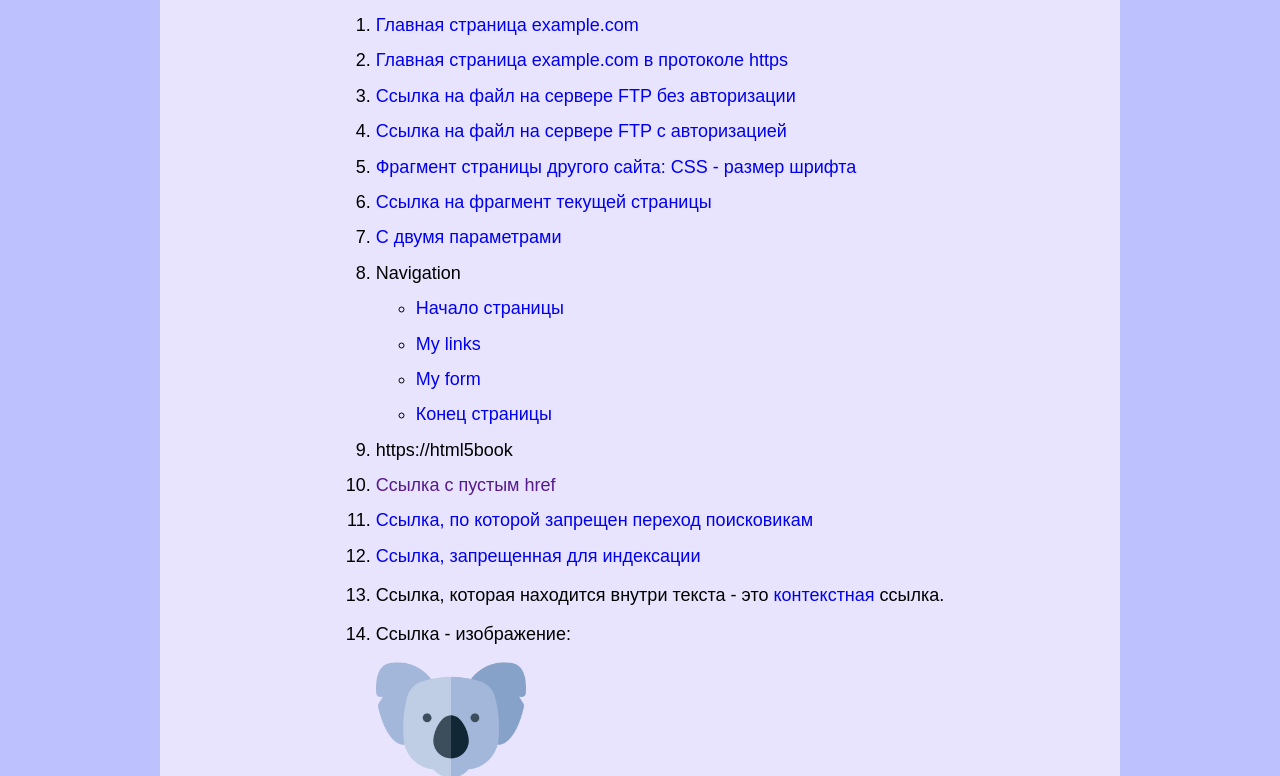
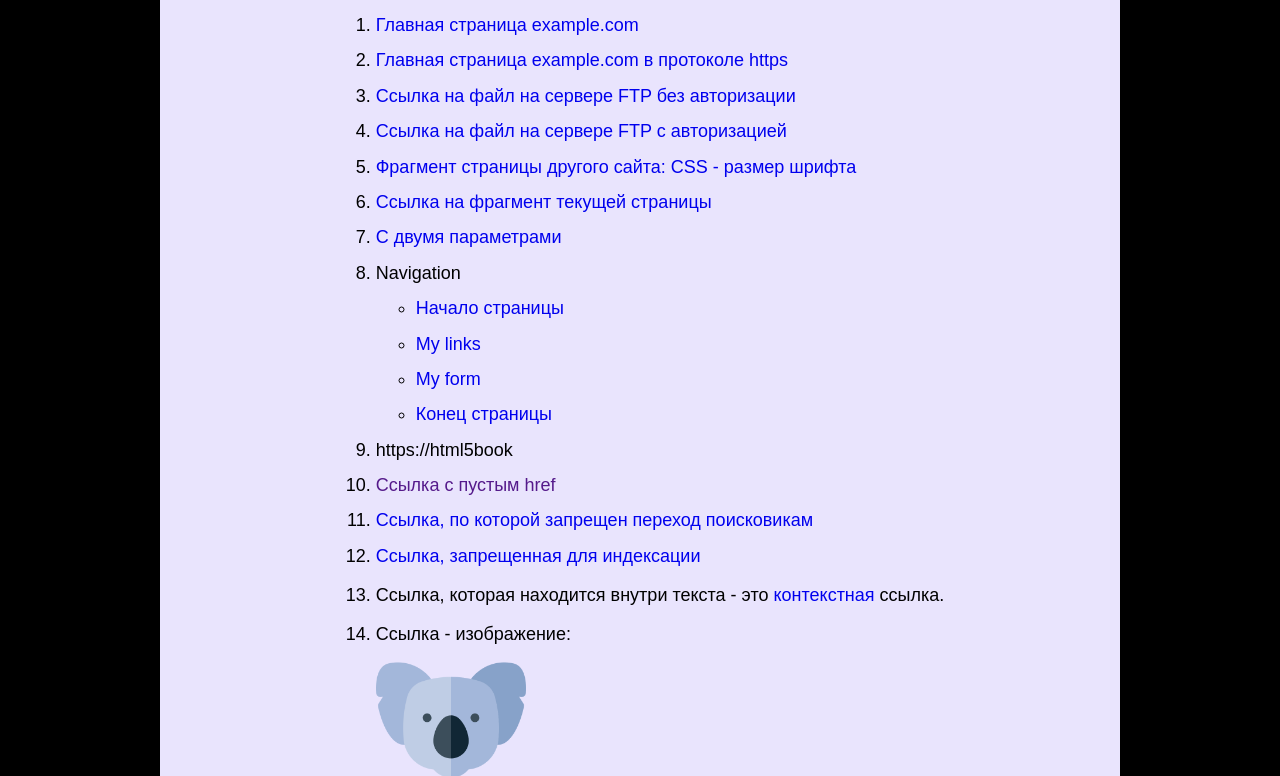
Before and after one commit to dasya27/melmanik28.github.io, a plain HTML site: page index.html in a window 1280 px wide. Shown: the part 302-1078 px from the top of the page. Drawn offline with Linux system fonts and the light colour scheme.

Commit message:
Update style.css

```diff
--- a/style.css
+++ b/style.css
@@ -1,7 +1,7 @@
 body {
     margin: 0;
     box-sizing: border-box;
-    background-color: #bdc2ff;
+    background-color: #000;
     font-size: 18px;
     padding: 0;
 }
```
